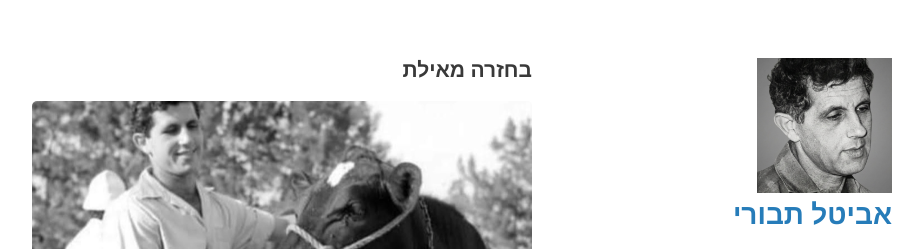
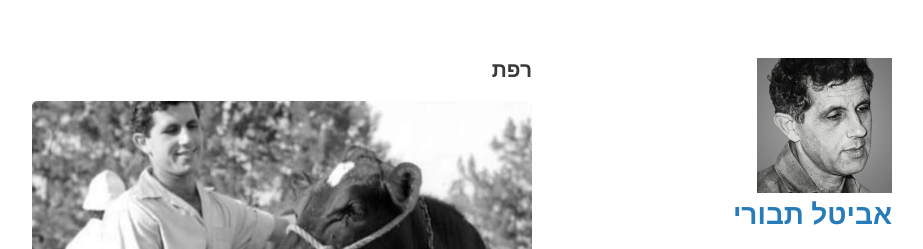
Before and after one commit to rantav/avital, a Jekyll site: the page built from _posts/2025-12-01-refet.md, in a window 1280 px wide and 989 px high. Shown: the top 249 px of the window, without its empty margins (178-1101 px from the left). Built offline with Jekyll 4.4.1, drawn with Linux system fonts in a browser that asks for light colours.

Commit message:
Fix title

```diff
--- a/_posts/2025-12-01-refet.md
+++ b/_posts/2025-12-01-refet.md
@@ -1,5 +1,5 @@
 ---
-title:        "בחזרה מאילת"
+title:        "רפת"
 mp3-url:      "/assets/audio/avital05 רפת.mp3"
 photo-url:    "/assets/img/avital05.jpg"
 photo-caption: אביטל עם פרה
```
